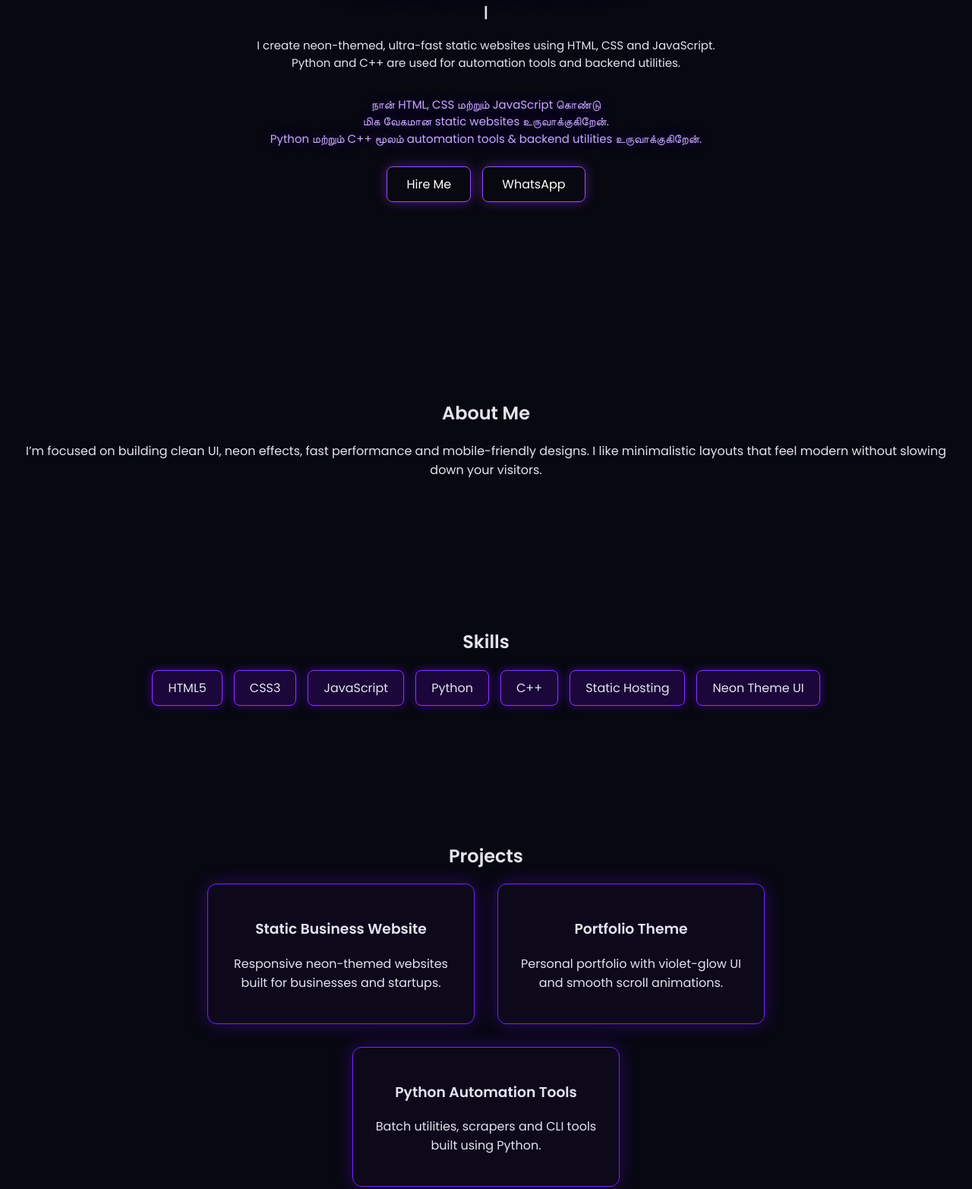
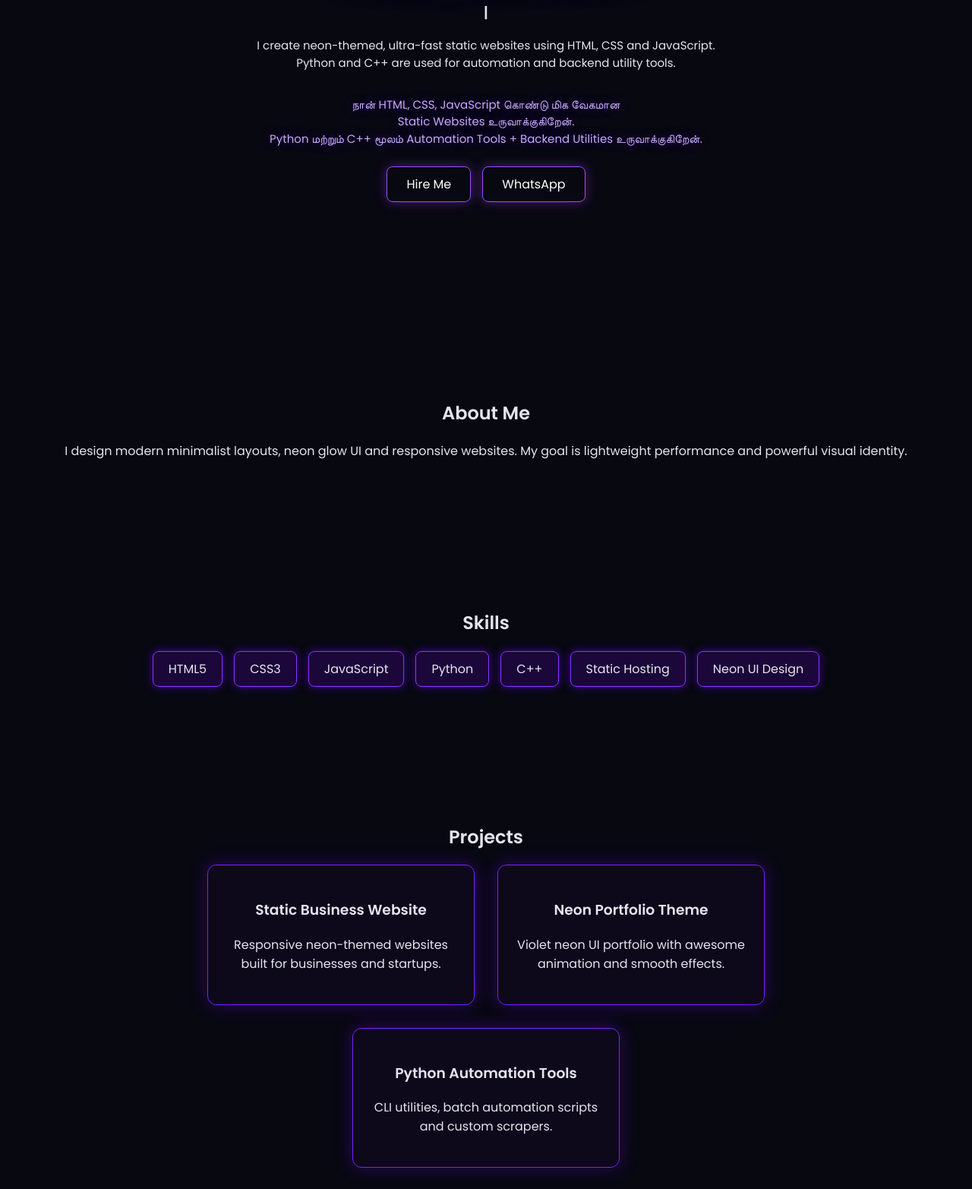
Before and after one commit to Suryanism99/portfolio, a plain HTML site: page index.html in a window 1280 px wide. Shown: the part 397-1962 px from the top of the page at 76% size. Drawn offline with Linux system fonts and the light colour scheme.

Commit message:
Update index.html

```diff
--- a/index.html
+++ b/index.html
@@ -24,19 +24,20 @@
         <h2>Hello, I'm</h2>
         <h1 class="neon-text">Suryaprakash</h1>
 
-        <!-- 🔥 AUTO TYPING -->
+        <!-- AUTO TYPING SECTION -->
         <h3 class="type-wrap">
             <span id="typing"></span><span class="cursor">|</span>
         </h3>
 
         <p class="dual-text">
             I create neon-themed, ultra-fast static websites using HTML, CSS and JavaScript.<br>
-            Python and C++ are used for automation tools and backend utilities.
+            Python and C++ are used for automation and backend utility tools.
             <br><br>
+
             <span class="tamil-text">
-                நான் HTML, CSS மற்றும் JavaScript கொண்டு<br>
-                மிக வேகமான static websites உருவாக்குகிறேன்.<br>
-                Python மற்றும் C++ மூலம் automation tools & backend utilities உருவாக்குகிறேன்.
+                நான் HTML, CSS, JavaScript கொண்டு மிக வேகமான<br>
+                Static Websites உருவாக்குகிறேன்.<br>
+                Python மற்றும் C++ மூலம் Automation Tools + Backend Utilities உருவாக்குகிறேன்.
             </span>
         </p>
 
@@ -47,12 +48,11 @@
     </section>
 </header>
 
-<!-- 👇❗ REST CODE SAME AS BEFORE ❗👇 -->
 <section id="about" class="about">
     <h2>About Me</h2>
     <p>
-        I’m focused on building clean UI, neon effects, fast performance and mobile-friendly designs.
-        I like minimalistic layouts that feel modern without slowing down your visitors.
+        I design modern minimalist layouts, neon glow UI and responsive websites.
+        My goal is lightweight performance and powerful visual identity.
     </p>
 </section>
 
@@ -65,7 +65,7 @@
         <span>Python</span>
         <span>C++</span>
         <span>Static Hosting</span>
-        <span>Neon Theme UI</span>
+        <span>Neon UI Design</span>
     </div>
 </section>
 
@@ -78,12 +78,12 @@
             <p>Responsive neon-themed websites built for businesses and startups.</p>
         </div>
         <div class="project">
-            <h3>Portfolio Theme</h3>
-            <p>Personal portfolio with violet-glow UI and smooth scroll animations.</p>
+            <h3>Neon Portfolio Theme</h3>
+            <p>Violet neon UI portfolio with awesome animation and smooth effects.</p>
         </div>
         <div class="project">
             <h3>Python Automation Tools</h3>
-            <p>Batch utilities, scrapers and CLI tools built using Python.</p>
+            <p>CLI utilities, batch automation scripts and custom scrapers.</p>
         </div>
     </div>
 </section>
```
